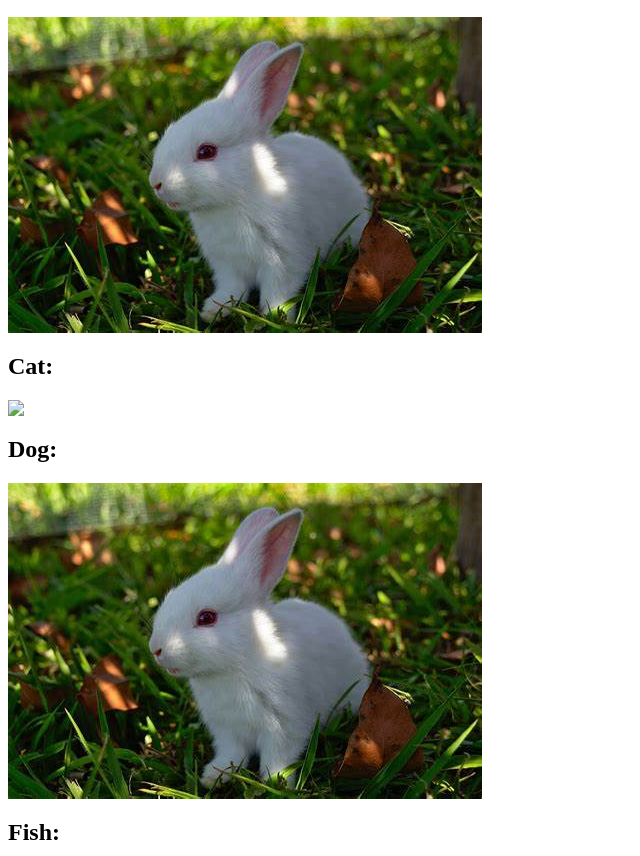
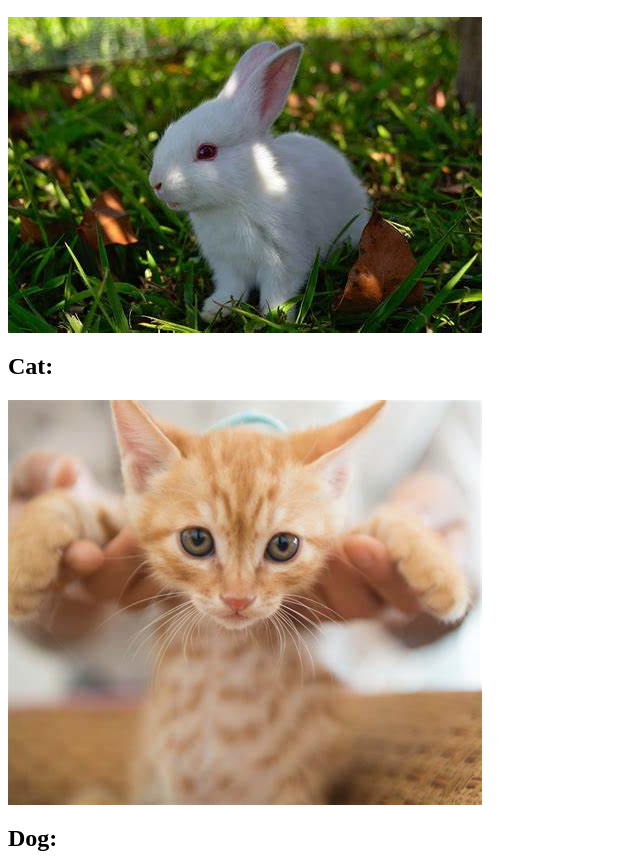
Before and after one commit to vikas26012014/html-multi-page-websites-file-paths, a plain HTML site: page Folder0/index.html in a window 1280 px wide. Shown: the part 96-952 px from the top of the page, without its empty margins (0-640 px from the left). Drawn offline with Linux system fonts and the light colour scheme.

Commit message:
Update index.html

```diff
--- a/Folder0/index.html
+++ b/Folder0/index.html
@@ -2,9 +2,9 @@
 <h2>Rabbit:</h2>
 <img src="./rabbit.png">
 <h2>Cat:</h2>
-<img src="../cat.png">
+<img src="./Folder3/cat.png">
 <h2>Dog:</h2>
-<img src="./rabbit.png">
+<img src="../dog.png">
 <h2>Fish:</h2>
 <img src="./rabbit.png">
 <h2>Bird:</h2>
```
